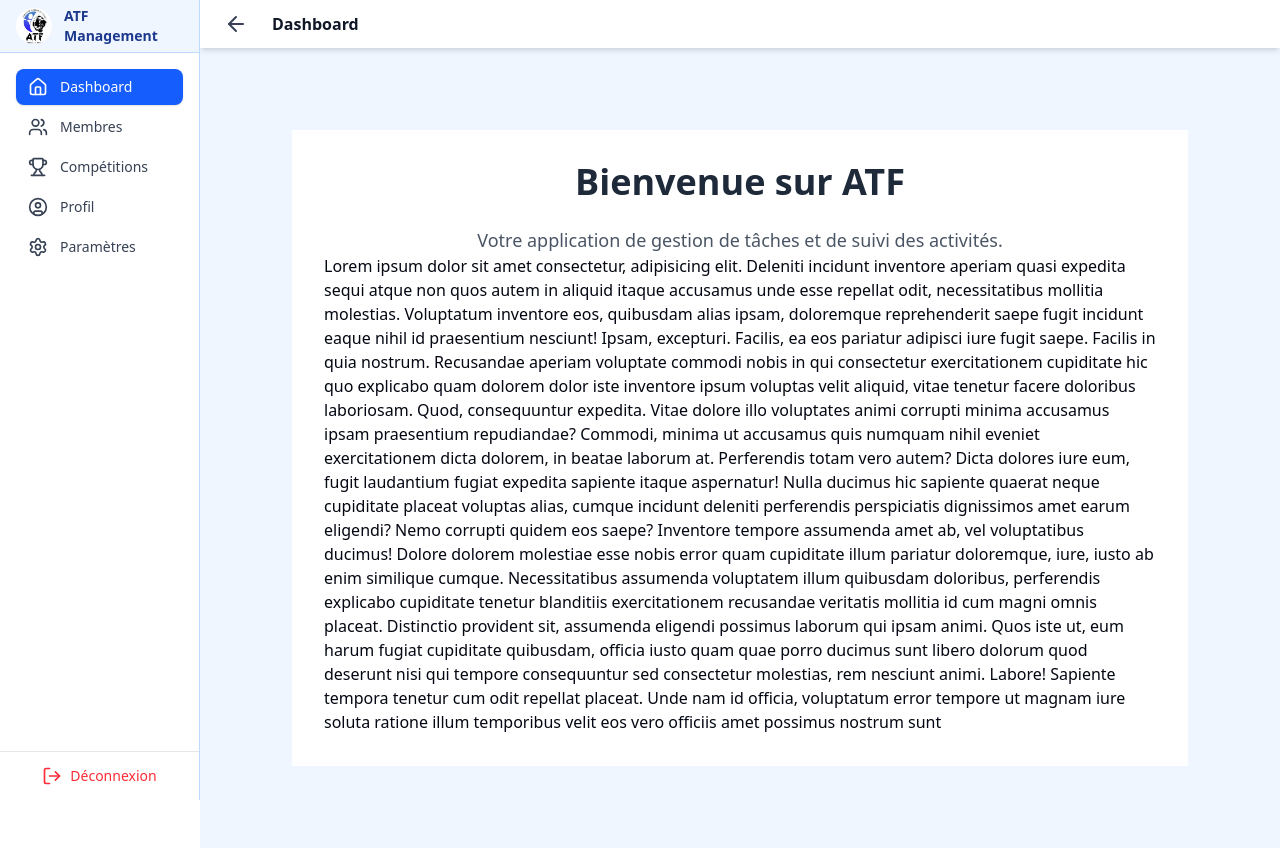
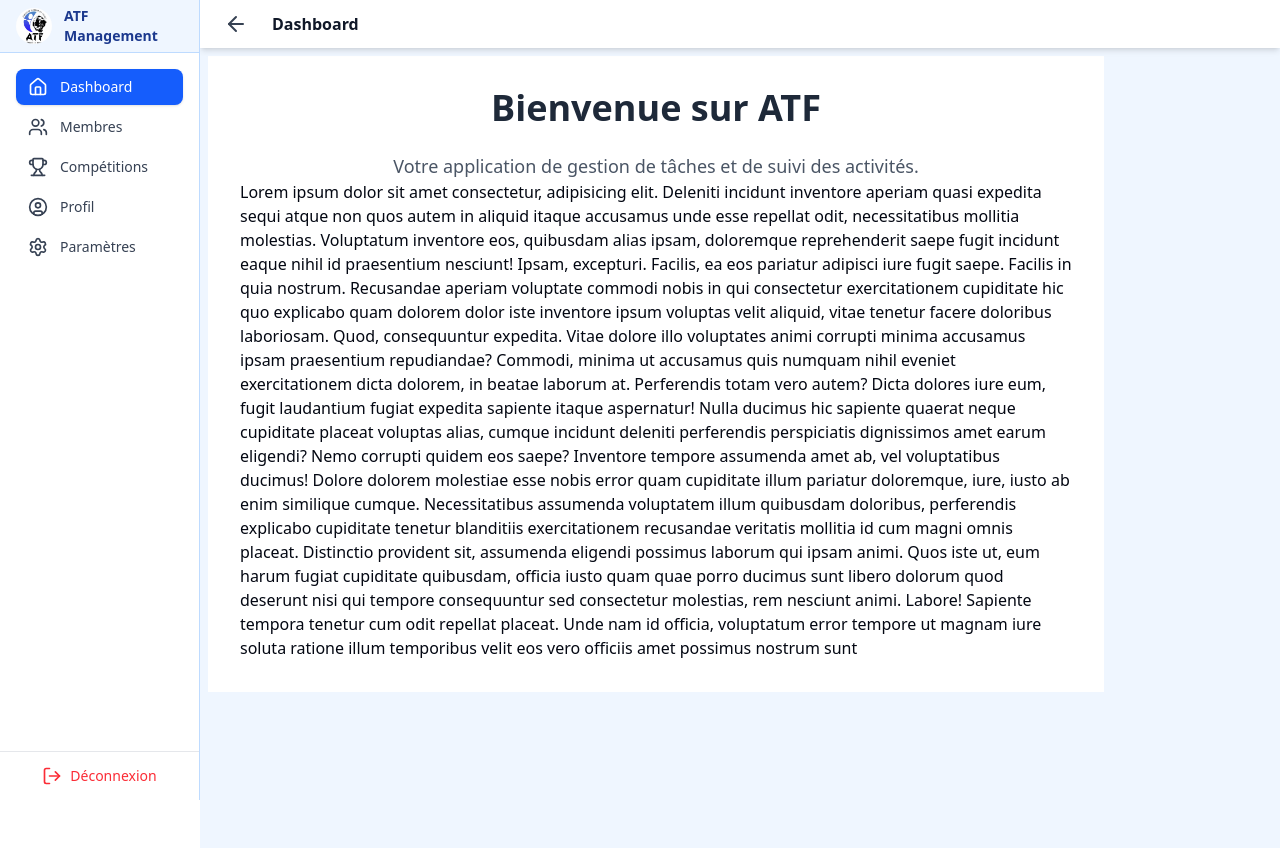
Before and after one commit to NjNerson/atf-pwa, a Next.js app: page / in a window 1280 px wide. Built offline with nearby package versions, Linux system fonts and the light colour scheme.

Commit message:
adjuste Pagelayout comp style

```diff
--- a/components/layout/PageLayout.tsx
+++ b/components/layout/PageLayout.tsx
@@ -8,9 +8,7 @@ const PageLayout = ({
   className?: string;
 }) => {
   return (
-    <div
-      className={`flex min-h-screen py-6 w-full items-center justify-center bg-blue-50 ${className}`}
-    >
+    <div className={`min-h-screen p-2 w-full  bg-blue-50 ${className}`}>
       {children}
     </div>
   );
```
